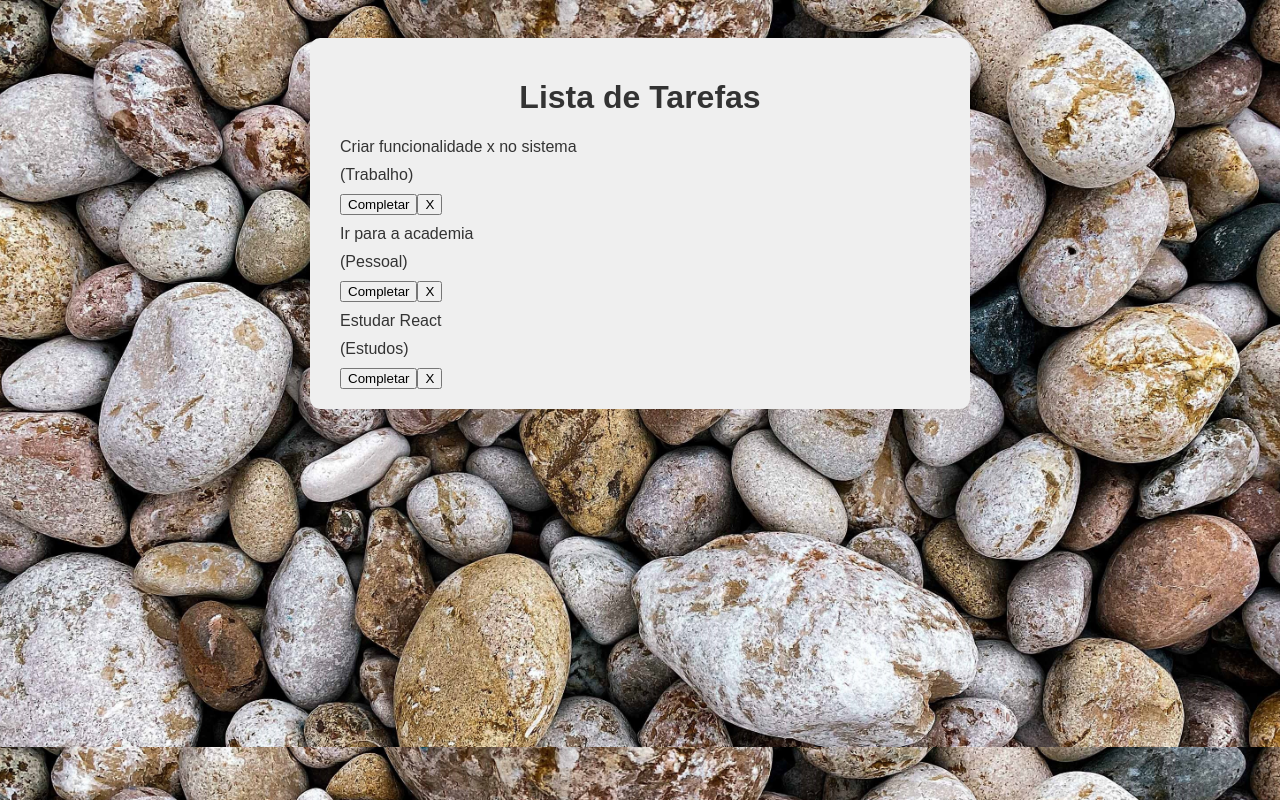
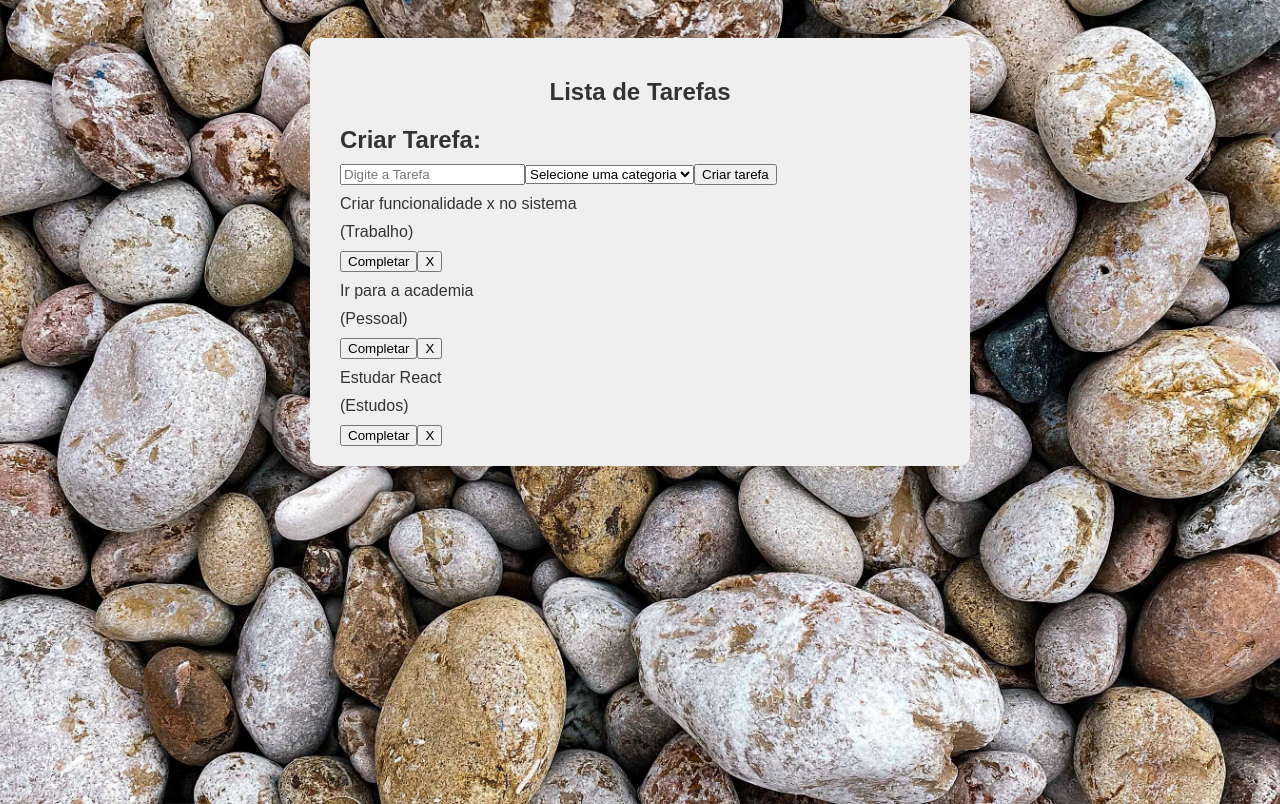
Before and after one commit to VictorParizio/to-do-everyday, a React (Vite) app: page / in a window 1280 px wide. Built offline with nearby package versions, Linux system fonts and the light colour scheme.

Commit message:
feat (TodoForm) Seção Nova Tarefa Foi adicionado um componente para adição de novas tarefas em três diferentes categorias.

```diff
--- a/src/App.jsx
+++ b/src/App.jsx
@@ -1,6 +1,7 @@
 import React, { useState } from 'react'
 import Todo from './Components/Todo/Todo'
 import './App.css'
+import TodoForm from './Components/TodoForm/TodoForm'
 
 export default function App() {
   const [todos, setTodos] = useState([
@@ -25,13 +26,14 @@ export default function App() {
   ])
 
   return (
-    <div className='app'>
+    <section className='app'>
       <h1>Lista de Tarefas</h1>
-      <section className="todo-list">
+        <TodoForm />
+      <div className="todo-list">
         {todos.map((todo) => (
           <Todo todo={todo} />
         ))}
-      </section>
-    </div>
+      </div>
+    </section>
   )
 }
--- a/src/Components/Todo/Todo.jsx
+++ b/src/Components/Todo/Todo.jsx
@@ -2,7 +2,7 @@ import React from "react";
 
 export default function Todo({ todo }) {
     return (
-        <div className="todo">
+        <section className="todo">
             <div className="content">
                 <p>{todo.text}</p>
                 <p className="category">
@@ -13,6 +13,6 @@ export default function Todo({ todo }) {
                 <button>Completar</button>
                 <button>X</button>
             </div>
-        </div>
+        </section>
     )
 }
--- /dev/null
+++ b/src/Components/TodoForm/TodoForm.jsx
@@ -0,0 +1,19 @@
+import React from "react";
+
+export default function TodoForm(){
+    return(
+        <section className="todo-form">
+            <h2>Criar Tarefa:</h2>
+            <form>
+                <input type="text" placeholder="Digite a Tarefa" />
+                <select>
+                    <option value="">Selecione uma categoria</option>
+                    <option value="Trabalho">Trabalho</option>
+                    <option value="Pessoal">Pessoal</option>
+                    <option value="Estudo">Estudo</option>
+                </select>
+                <button type="submit">Criar tarefa</button>
+            </form>
+        </section>
+    )
+}
```
